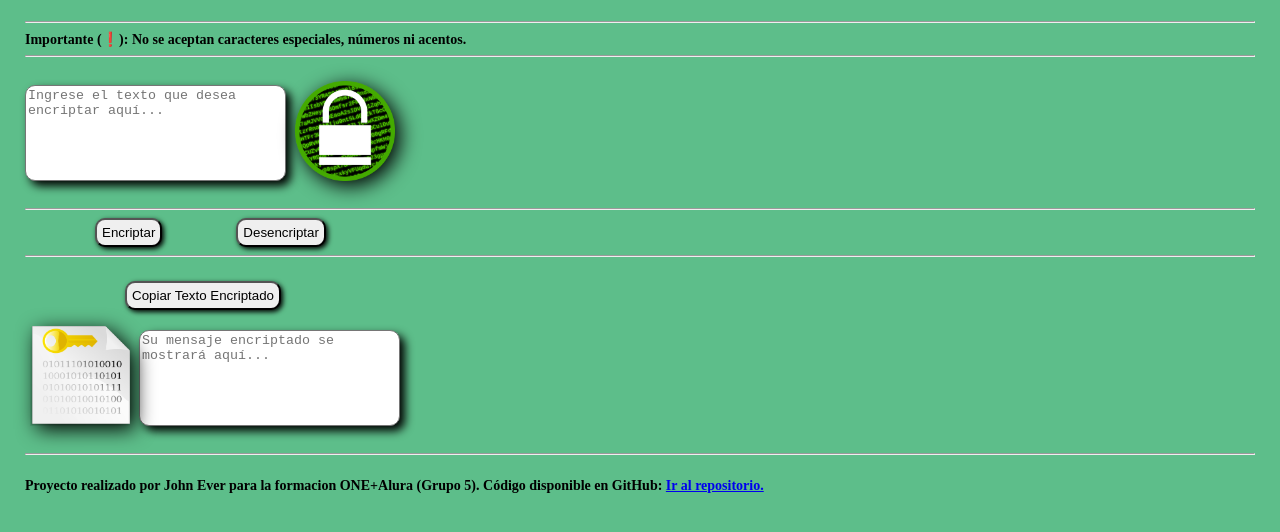
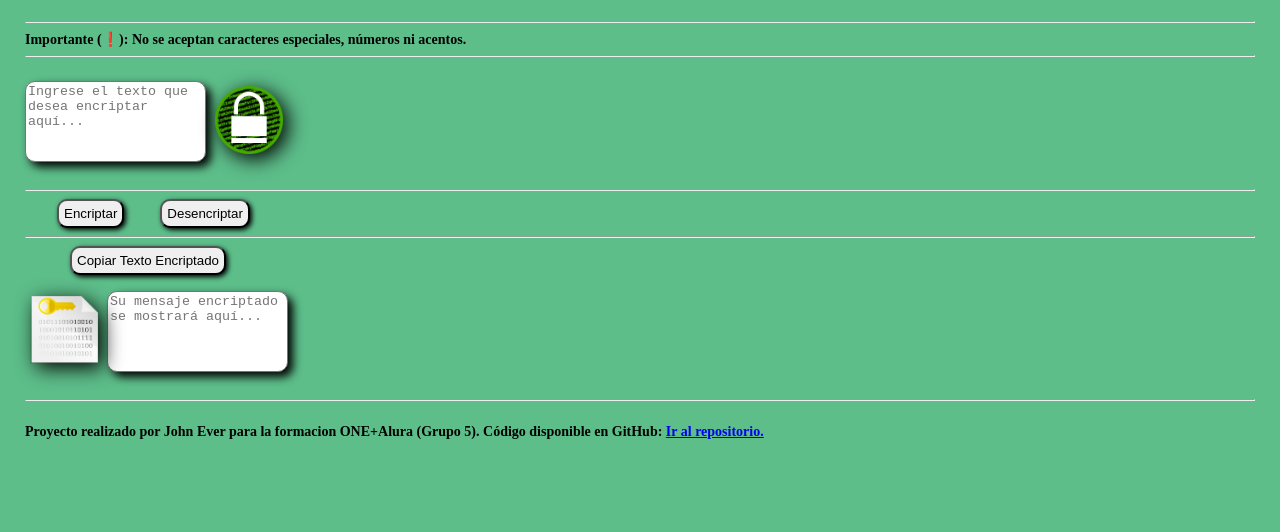
Before and after one commit to JohnEver90/ChallengeAluraG5, a plain HTML site: page index.html in a window 1280 px wide. Shown: the part 104-636 px from the top of the page. Drawn offline with Linux system fonts and the light colour scheme.

Commit message:
Corrigiendo posicionamiento y estilos.

```diff
--- a/index.html
+++ b/index.html
@@ -17,16 +17,16 @@
             <label>Importante (&#10071;): No se aceptan caracteres especiales, números ni acentos.</label>
             <br><hr><br>
             <!--Aplico la propiedad "oninput" para no aceptar caracteres especiales (expresiones regulares)-->
-            <textarea class="inputtext" oninput="this.value = this.value.replace(/[^a-zA-Z\s]/ ,'')" placeholder="Ingrese el texto que desea encriptar aquí..." rows="6" cols="30"></textarea>
+            <textarea class="inputtext" oninput="this.value = this.value.replace(/[^a-zA-Z\s]/ ,'')" placeholder="Ingrese el texto que desea encriptar aquí..." rows="5" cols="20"></textarea>
             <img src="images/encrip.png">
             <br><br><hr>
             <button class="btn-encriptar" onclick="btnEncriptar()">Encriptar</button>
             <button class="btn-desencriptar" onclick="btnDesencriptar()">Desencriptar</button>
-            <br><hr><br>
+            <br><hr>
             <button class="btn-copiar" onclick="copiar()">Copiar Texto Encriptado</button>
             <br><br>
             <img src="images/desencrip.png">
-            <textarea class="encriptext" placeholder="Su mensaje encriptado se mostrará aquí..." rows="6" cols="30"></textarea>
+            <textarea class="encriptext" placeholder="Su mensaje encriptado se mostrará aquí..." rows="5" cols="20"></textarea>
             <br><br><hr><br>
         </main>
         <footer>
--- a/style.css
+++ b/style.css
@@ -21,19 +21,12 @@ label{
 textarea{
     resize: none;
     box-shadow: 5px 5px 10px black;
-}
-
-.inputtext {
-    border-radius: 10px;
-}
-
-.encriptext {
     border-radius: 10px;
 }
 
 button{
     border-radius: 10px;
-    margin-left: 70px;
+    margin-left: 32px;
     font-size: 20x;
     padding: 5px 5px 5px 5px;
     box-shadow: 2px 2px 5px black;
@@ -41,16 +34,18 @@ button{
 
 .btn-copiar{
     border-radius: 10px;
-    margin-left: 100px;
+    margin-left: 45px;
     font-size: 20x;
     box-shadow: 2px 2px 5px black;
 }
 
 img{
-    height: 100px;
-    width: 100px;
+    height: 68px;
+    width: 68px;
+    margin-bottom: 8px;
     padding: 0 5px 0 5px;
     filter: drop-shadow(5px 5px 10px black)
+
 }
 
 p{
```
